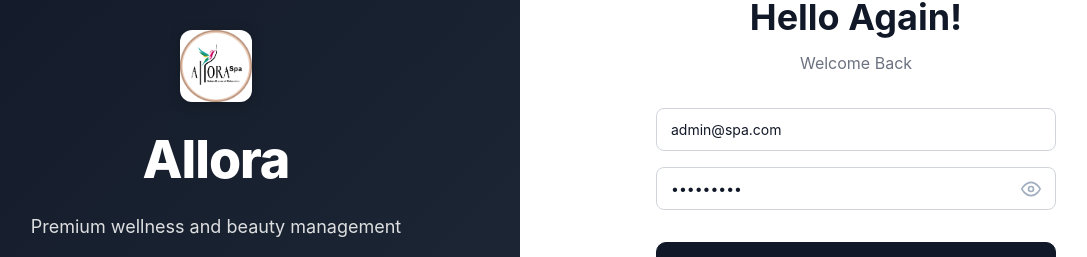
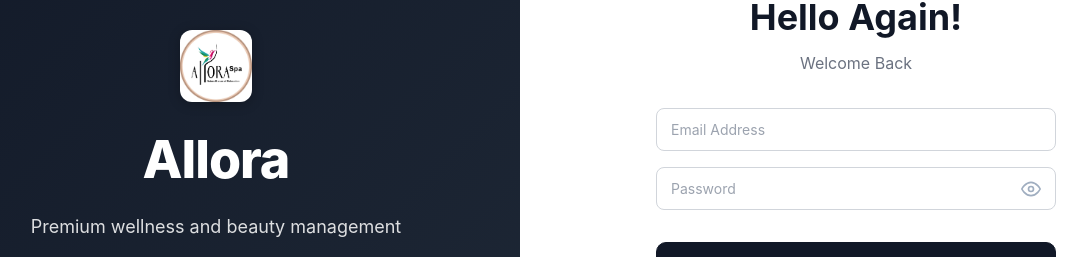
Before and after one commit to Muhammedsajid10/spaAdminLatest, a React (Vite) app: page /login in a window 1280 px wide. Shown: the part 233-490 px from the top of the page, without its empty margins (88-1175 px from the left). Built offline with nearby package versions, Linux system fonts and the light colour scheme.

Commit message:
updatedd

```diff
--- a/src/Clientsidepage/Loginpage.jsx
+++ b/src/Clientsidepage/Loginpage.jsx
@@ -7,8 +7,8 @@
 
 const LoginPage = () => {
     const [formData, setFormData] = useState({
-        email: 'admin@spa.com',
-        password: 'Admin@123'
+        email: '',
+        password: ''
     });
 
     const [showPassword, setShowPassword] = useState(false);
@@ -35,8 +35,8 @@
                     'Content-Type': 'application/json'
                 },
                 body: JSON.stringify({
-                    email: formData.email || 'admin@spa.com',
-                    password: formData.password || 'Admin@123'
+                    email: formData.email,
+                    password: formData.password
                 })
             });
 
@@ -53,9 +53,7 @@
             }
         } catch (error) {
             console.log('❌ Login error:', error);
-            console.log('🔧 Using fallback - redirecting to dashboard');
-            // Fallback: just redirect to dashboard
-            navigate('/');
+            alert('Unable to login. Please try again.');
         } finally {
             setIsLoading(false);
         }
```
